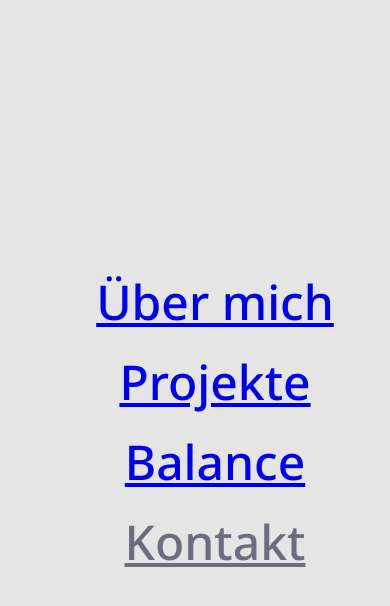
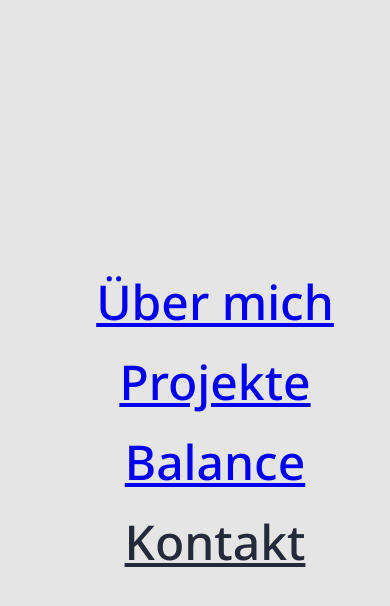
Before and after one commit to floriannussbaum/fn-code.com, a Nuxt app: page / in a window 390 px wide. Both pictures are taken after a click on the button 35 px from the left and 878 px from the top of the page. Shown: the part 456-1062 px from the top of the page. Built offline with nearby package versions, Linux system fonts and the light colour scheme.

Commit message:
refactor: change link color on mobile nav

```diff
--- a/app/components/Page/Header/Drawer.vue
+++ b/app/components/Page/Header/Drawer.vue
@@ -12,7 +12,7 @@
     @click="emit('close')"
   >
     <ul
-      class="text-font-primary font-500 h-vh flex flex-col items-center justify-center space-y-4 text-5xl"
+      class="text-font-sec font-500 h-vh flex flex-col items-center justify-center space-y-4 text-5xl"
       :style="{
         transition: `transform ${duration}ms cubic-bezier(0.785, 0.135, 0.15, 0.86)`,
         transform: isOpen ? 'translateY(0%)' : 'translateY(-100vh)',
@@ -26,7 +26,7 @@
         <NuxtLink
           :to="item.link"
           class="text-align-center block translate-y-full cursor-pointer px-4 py-2"
-          :class="[activeSection === item.name && 'text-font-sec']"
+          :class="[activeSection === item.name && 'text-font-primary']"
           :style="{
             transition: `transform 0.4s ${isOpen ? 300 + i * 80 : duration}ms cubic-bezier(0.785, 0.135, 0.15, 0.86)`,
             transform: isOpen ? 'translateY(0%)' : 'translateY(100%)',
```
